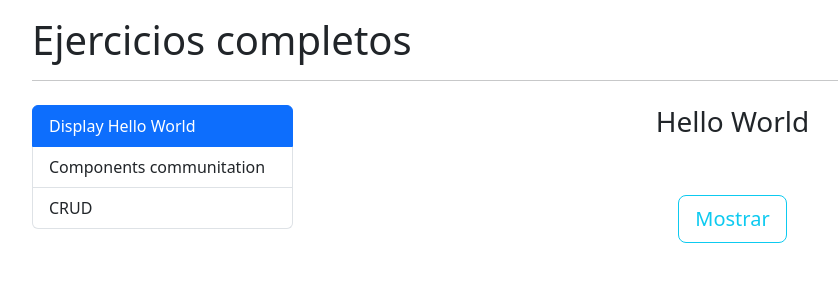
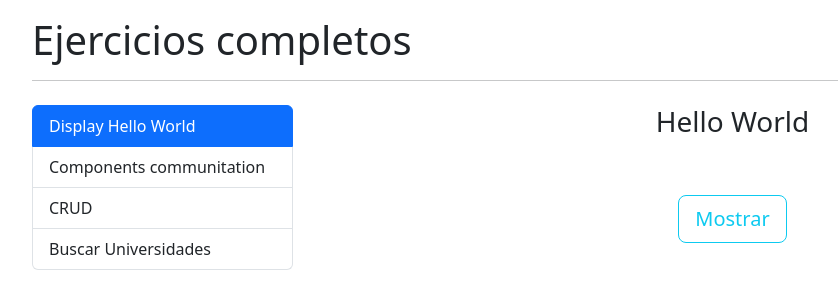
Before and after one commit to lpozfdez/EjerciciosAngular, an Angular app: page /display in a window 1280 px wide. Shown: the top 308 px of the page, without its empty margins (50-888 px from the left). Built offline with nearby package versions, Linux system fonts and the light colour scheme.

Commit message:
Buscador

```diff
--- a/src/app/app-routing.module.ts
+++ b/src/app/app-routing.module.ts
@@ -3,6 +3,7 @@ import { RouterModule, Routes } from '@angular/router';
 import { DisplayComponent } from './display/components/display/display.component';
 import { LayoutComponent } from './comunication/components/layout/layout.component';
 import { CrudLayoutComponent } from './crud/layout/crud-layout.component';
+import { SearchBoxComponent } from './search-university/components/search-box/search-box.component';
 
 const routes: Routes = [
   {
@@ -18,6 +19,10 @@ const routes: Routes = [
     component: CrudLayoutComponent
   },
   {
+    path: 'university' ,
+    component: SearchBoxComponent
+  },
+  {
     path: '**',
     redirectTo: 'display',
   }
--- a/src/app/app.module.ts
+++ b/src/app/app.module.ts
@@ -10,6 +10,7 @@ import { DisplayModule } from './display/display.module';
 import { SharedModule } from './shared/shared.module';
 import { ComunicationModule } from './comunication/comunication.module';
 import { CrudModule } from './crud/crud.module';
+import { SearchUniversityModule } from './search-university/search-university.module';
 
 @NgModule({
   declarations: [
@@ -22,6 +23,7 @@ import { CrudModule } from './crud/crud.module';
     SharedModule,
     ComunicationModule,
     CrudModule,
+    SearchUniversityModule,
     FormsModule,
     ReactiveFormsModule,
     HttpClientModule
--- /dev/null
+++ b/src/app/search-university/components/search-box/search-box.component.html
@@ -0,0 +1,3 @@
+<h4>Buscar universidades</h4>
+<hr>
+<input type="text" class="col-12">
--- a/src/app/shared/services/dataTransfer.service.ts
+++ b/src/app/shared/services/dataTransfer.service.ts
@@ -1,5 +1,5 @@
 import { Injectable } from '@angular/core';
-import { Subject, tap } from 'rxjs';
+import { Subject } from 'rxjs';
 import { User } from 'src/app/crud/interfaces/user.interface';
 
 @Injectable({providedIn: 'root'})
--- a/src/app/shared/sidebar/sidebar.component.html
+++ b/src/app/shared/sidebar/sidebar.component.html
@@ -16,4 +16,9 @@
     routerLinkActive="active"
   >CRUD</li>
 
+  <li class="list-group-item"
+  routerLink="university"
+  routerLinkActive="active"
+  >Buscar Universidades</li>
+
 </ul>
```
Also changed, not shown: src/app/search-university/components/search-box/search-box.component.ts (added, +10 -0 lines), src/app/search-university/search-university.module.ts (added, +15 -0 lines), src/app/shared/services/http.service.ts (added, +8 -0 lines), src/app/search-university/components/search-box/search-box.component.css (added), 1 other file (tests, documents, lock files or other folders).
